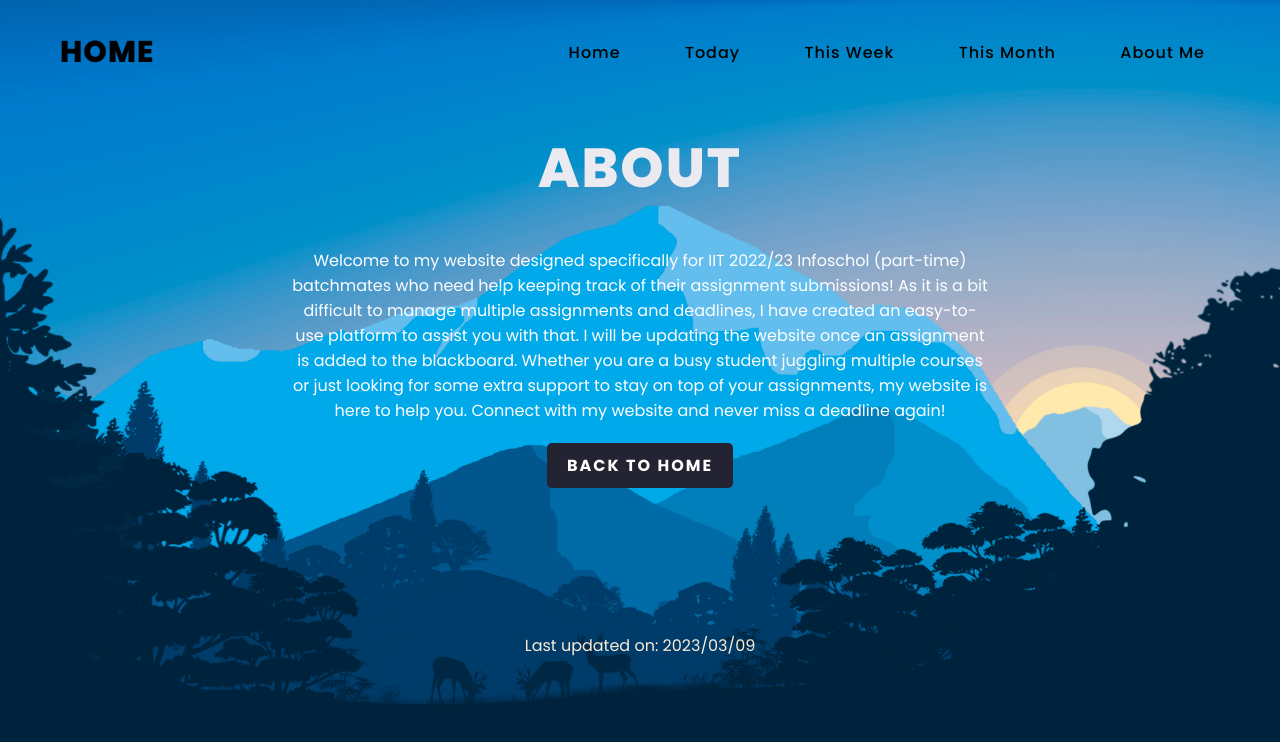
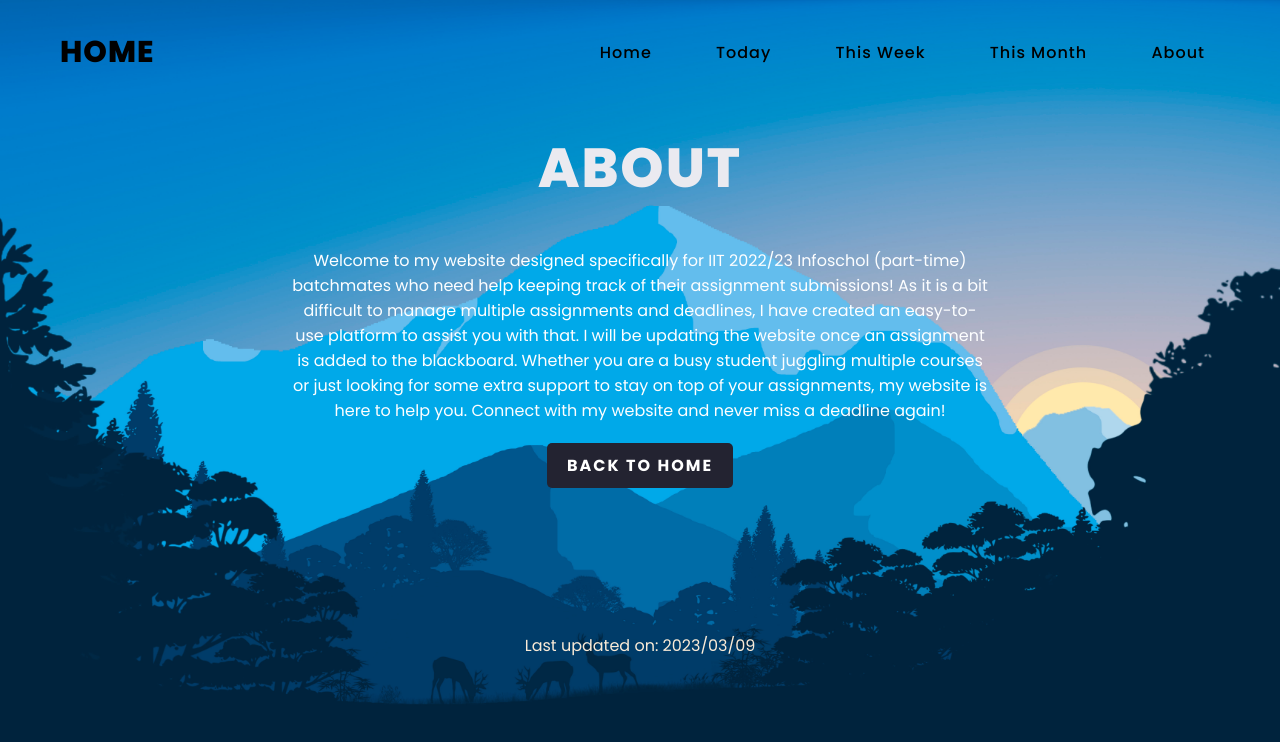
Before and after one commit to daniya418/submission-reminder.github.io, a plain HTML site: page about.html in a window 1280 px wide. Drawn offline with Linux system fonts and the light colour scheme.

Commit message:
Add files via upload

```diff
--- a/about.html
+++ b/about.html
@@ -18,7 +18,7 @@
                     <a href="today.html">Today</a>
                     <a href="thisweek.html">This Week</a>
                     <a href="thismonth.html">This Month</a>
-                    <a href="about.html">About Me</a>
+                    <a href="about.html">About</a>
                 </div>
                 <label for="check">
                     <i class="fas fa-bars menu-btn"></i>
```
Also changed, not shown: thismonth.html (+1 -1 lines), thisweek.html (+1 -1 lines), today.html (+1 -1 lines).
